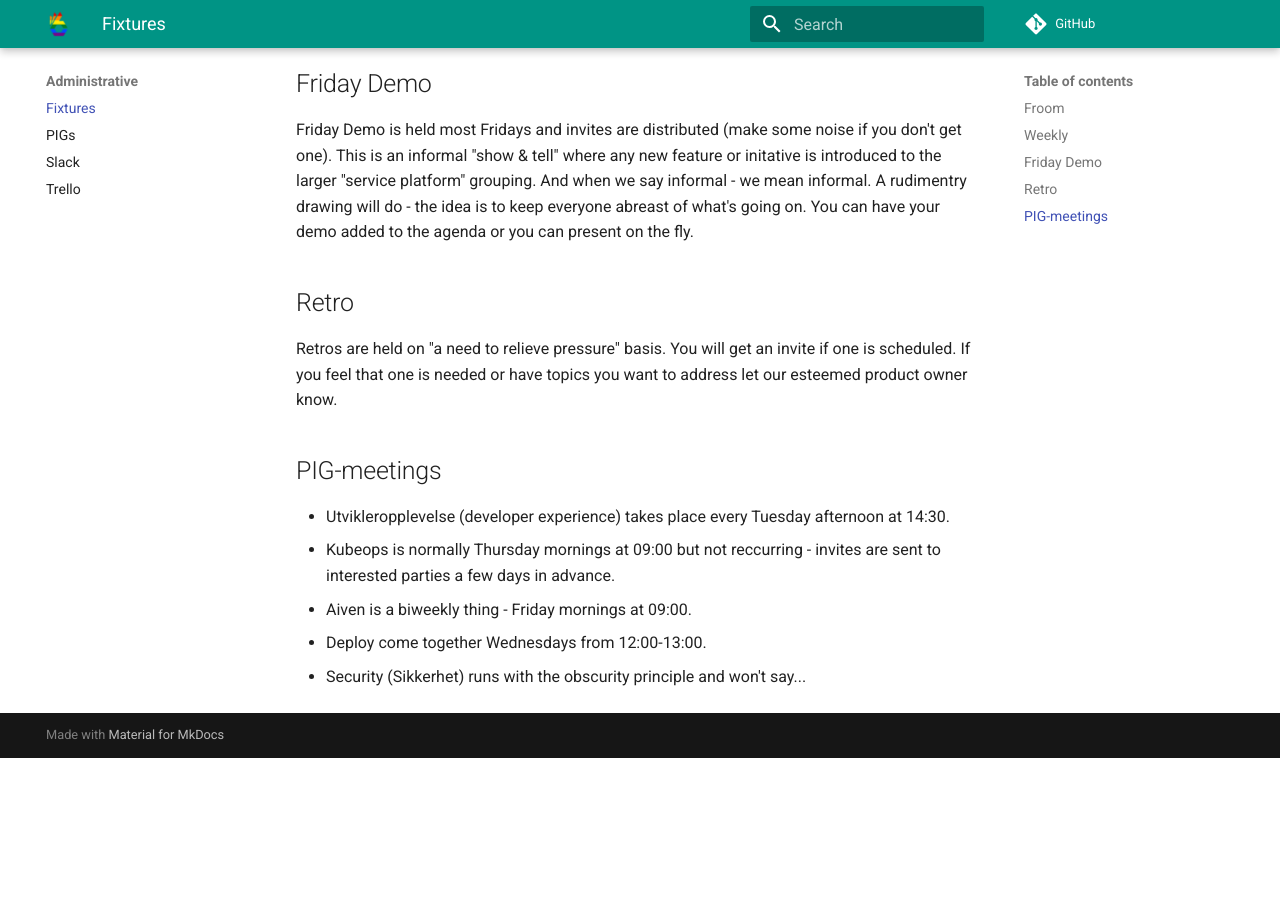
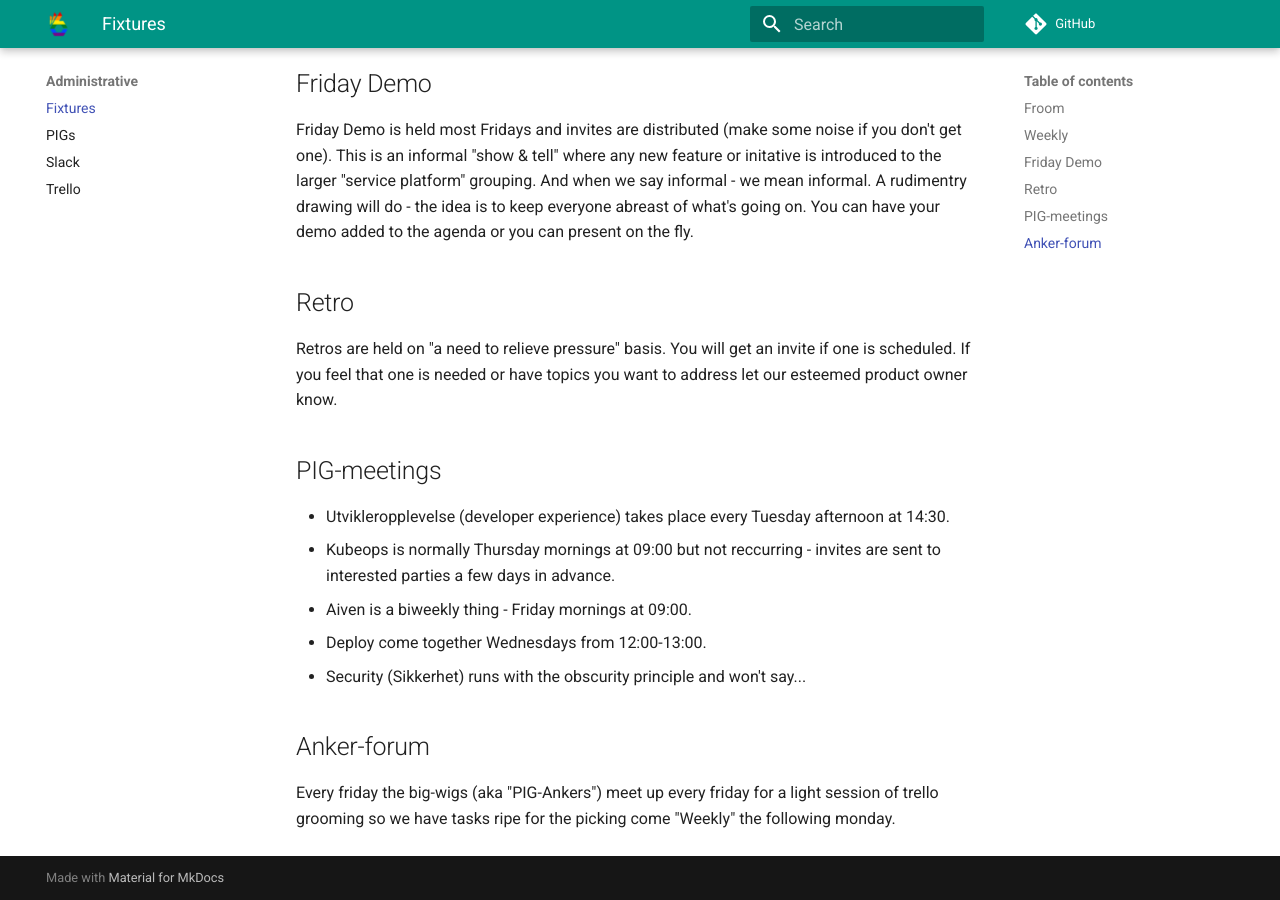
Before and after one commit to nais/handbook, an MkDocs documentation site: the page built from docs/administrative/fixtures.md, in a window 1280 px wide and 900 px high, scrolled down 963 px. Built offline with MkDocs 1.6.1 and Material for MkDocs 9.7.7, drawn with Linux system fonts in a browser that asks for light colours; comment, search, counter and statistics services are not loaded; before the commit the page ends 1721 px from its top, so only the background shows below that.

Commit message:
added anker-forum as fixture

```diff
--- a/docs/administrative/fixtures.md
+++ b/docs/administrative/fixtures.md
@@ -41,3 +41,7 @@ Retros are held on "a need to relieve pressure" basis. You will get an invite if
 - Aiven is a biweekly thing - Friday mornings at 09:00.
 - Deploy come together Wednesdays from 12:00-13:00.
 - Security (Sikkerhet) runs with the obscurity principle and won't say...
+
+## Anker-forum
+
+Every friday the big-wigs (aka "PIG-Ankers") meet up every friday for a light session of trello grooming so we have tasks ripe for the picking come "Weekly" the following monday.
```
